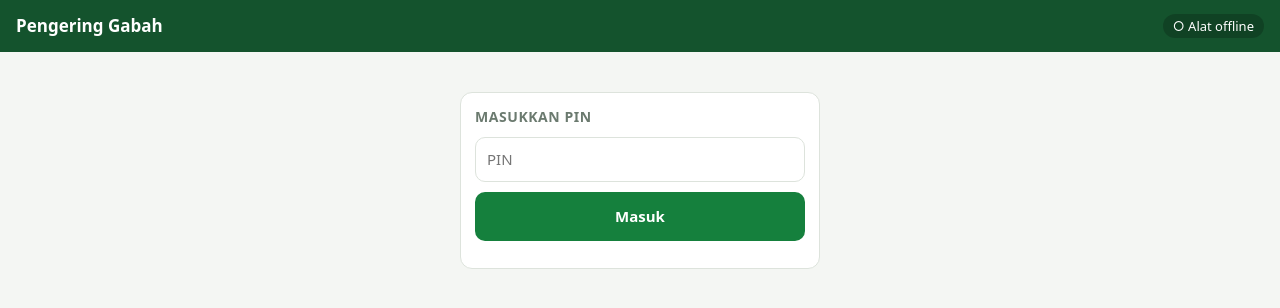
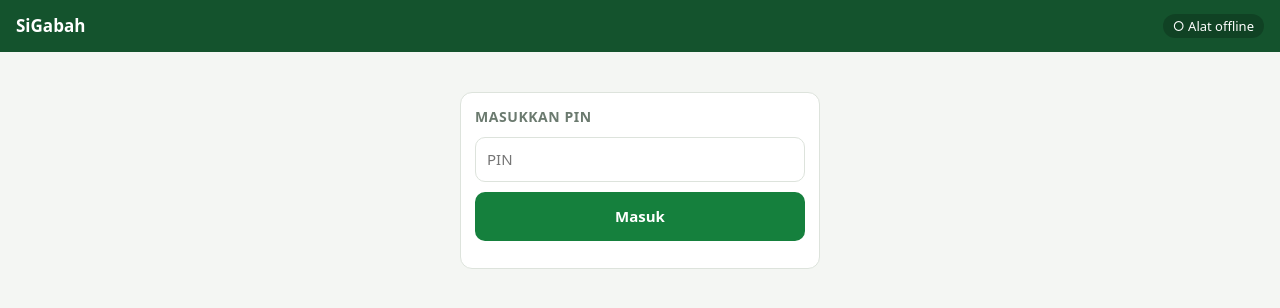
Before and after one commit to sigabah/sigabah.github.io, a plain HTML site: page index.html in a window 1280 px wide. Drawn offline with nearby package versions, Linux system fonts and the light colour scheme.

Commit message:
Ganti nama dashboard menjadi SiGabah
Co-Authored-By: Claude Opus 5.5 <noreply@anthropic.com>

```diff
--- a/index.html
+++ b/index.html
@@ -4,7 +4,7 @@
 <meta charset="utf-8">
 <meta name="viewport" content="width=device-width, initial-scale=1">
 <meta name="theme-color" content="#14532d">
-<title>Pengering Gabah</title>
+<title>SiGabah — Pengering Gabah IoT</title>
 <style>
   :root { --bg:#f4f6f3; --card:#fff; --ink:#1b2a1f; --mute:#6b7a6f; --line:#dde3dc;
           --on:#15803d; --off:#9ca3af; --warn:#b91c1c; --accent:#14532d; }
@@ -39,7 +39,7 @@
 </style>
 </head>
 <body>
-<header><h1>Pengering Gabah</h1><span id="online">-</span></header>
+<header><h1>SiGabah</h1><span id="online">-</span></header>
 
 <div id="login" class="card">
   <h2>Masukkan PIN</h2>
```
